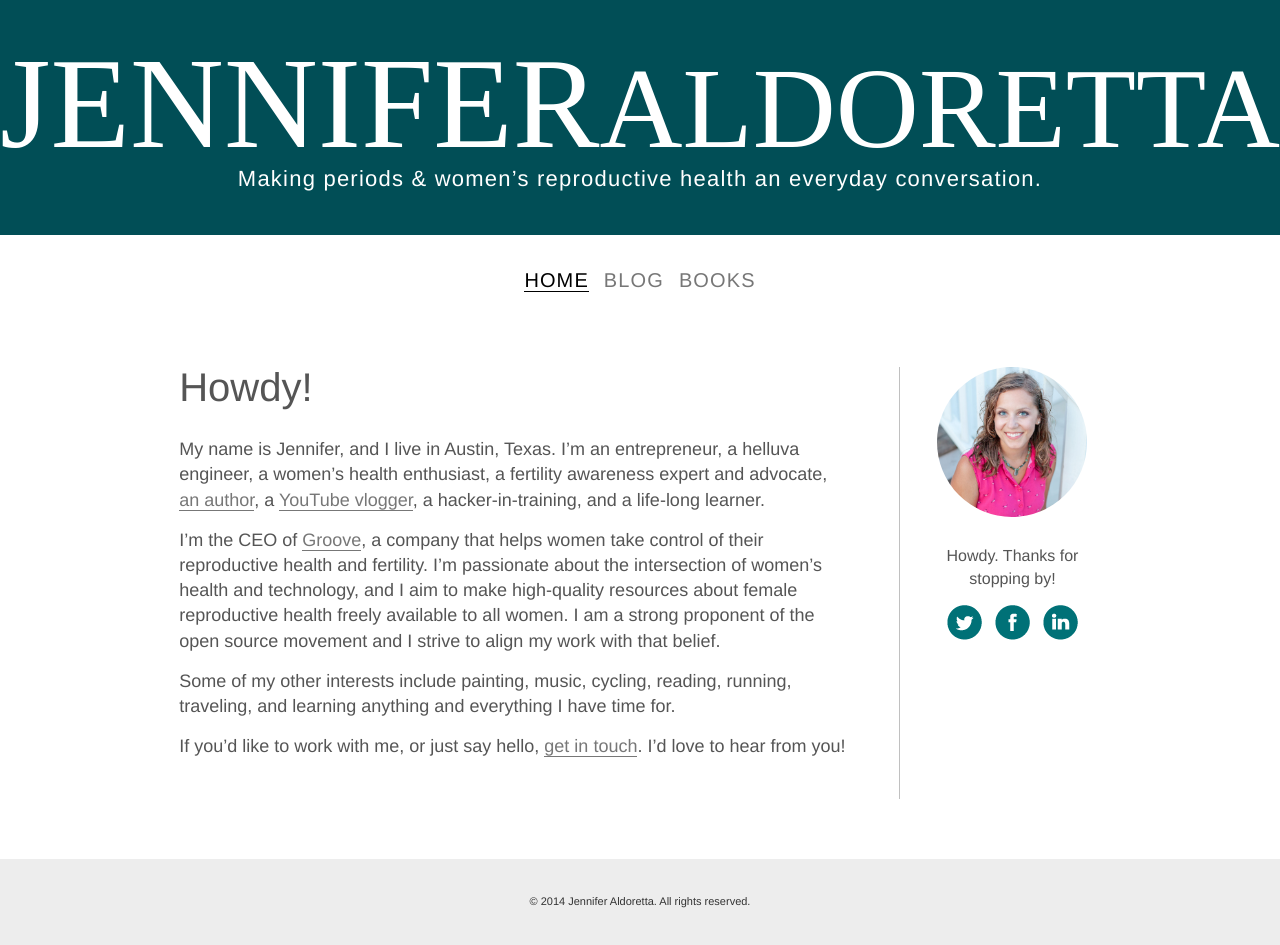
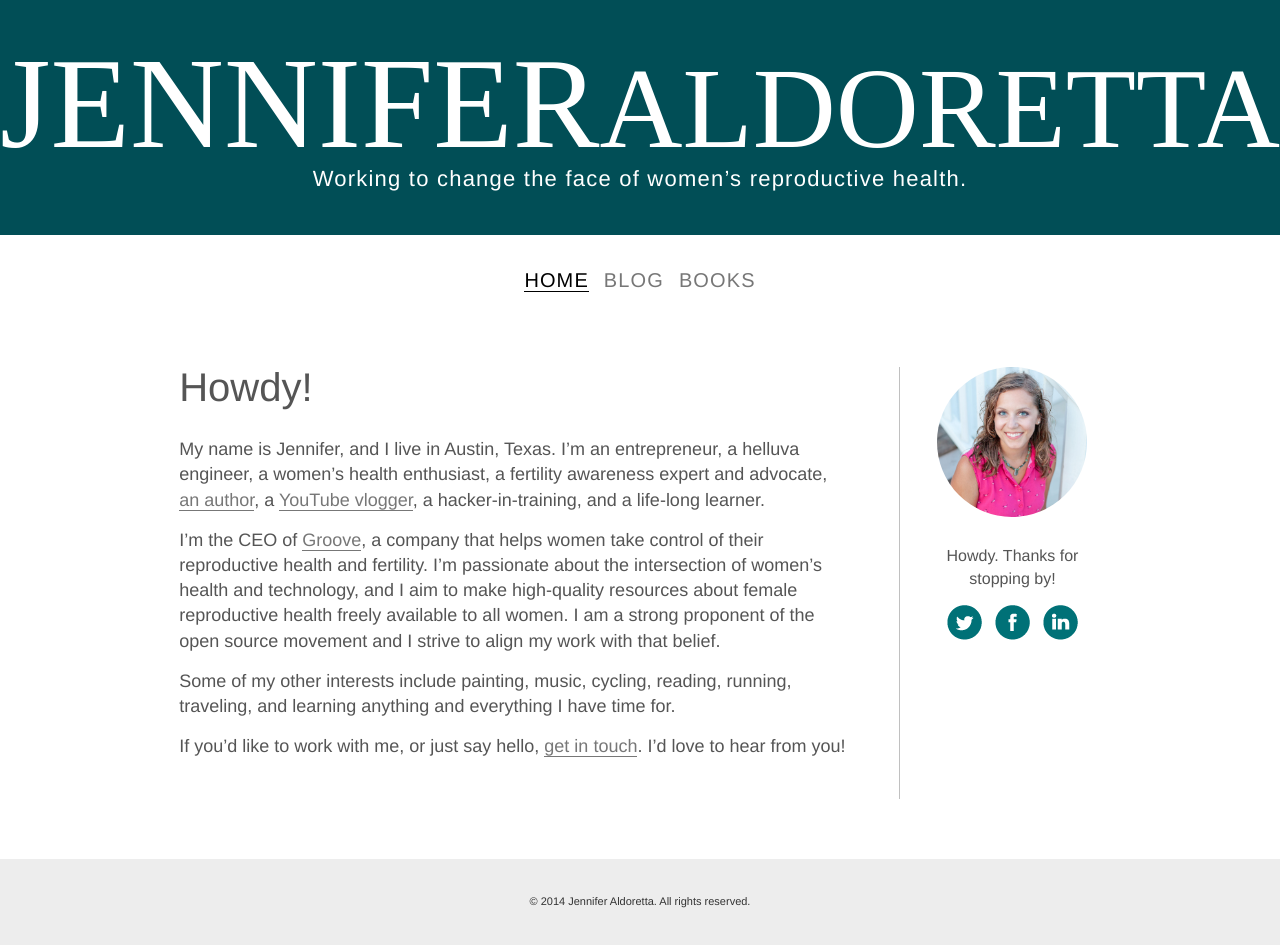
Before and after one commit to jaldoretta/jaldoretta.github.io, a Jekyll site: the page built from index.html, in a window 1280 px wide. Built offline with Jekyll 4.4.1, drawn with Linux system fonts in a browser that asks for light colours; Markdown is read by kramdown in place of the engine named in the settings.

Commit message:
changed tagline

```diff
--- a/_includes/header.html
+++ b/_includes/header.html
@@ -32,7 +32,7 @@
 		<div class="header-container">
 			<div class="main-header-text">
 				<h1><span class="light">JENNIFER</span><span class="double-line">ALDORETTA</span></h1>
-				<h2><span class="thin">Making periods &amp; women&rsquo;s reproductive health an everyday conversation.</span></h2>
+				<h2><span class="thin">Working to change the face of women&rsquo;s reproductive health.</span></h2>
 			</div><!--.main-header-text-->
 			<nav>
 				<ul>
```
